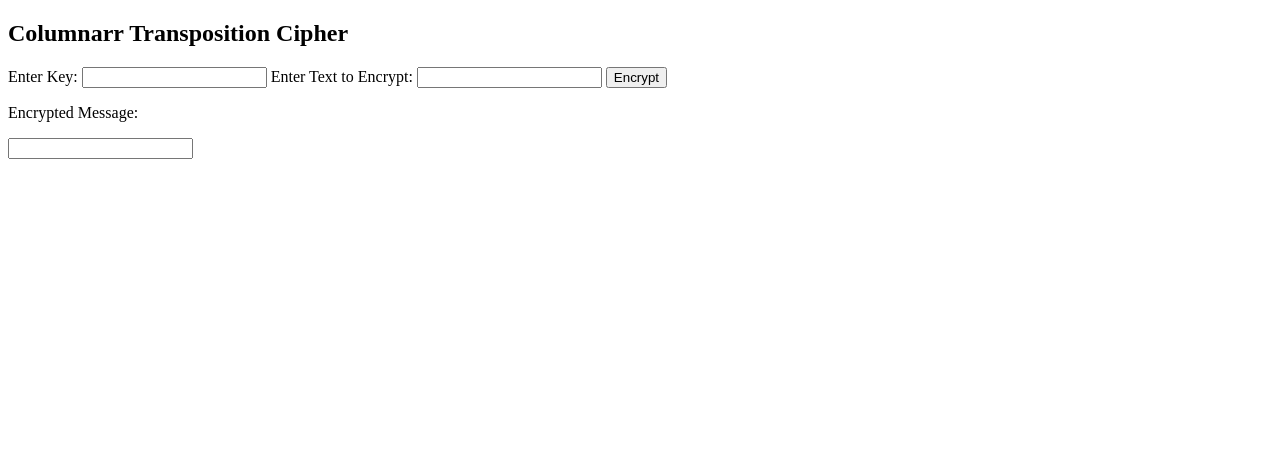
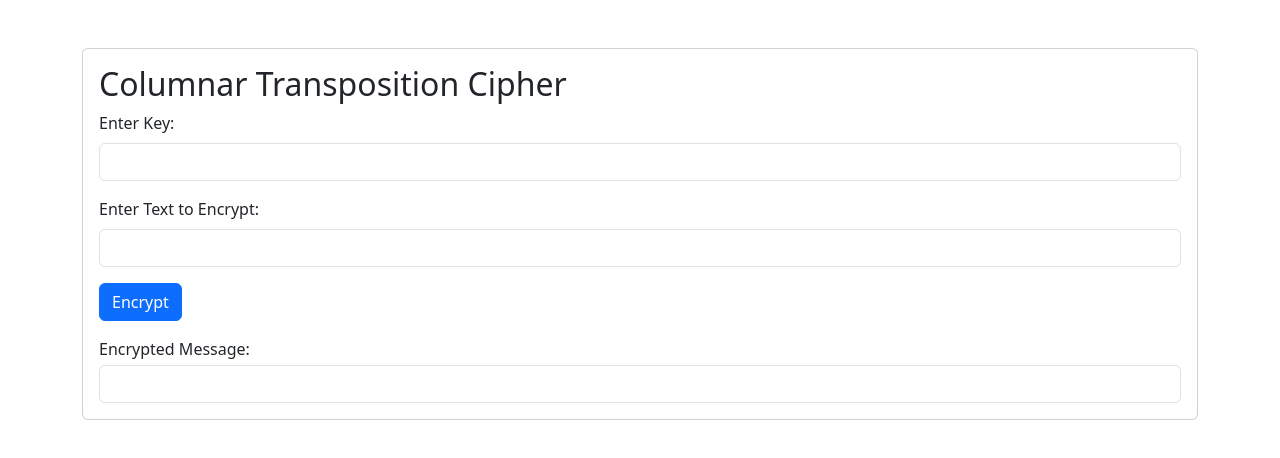
Before and after one commit to viccy2/PublicKey_Encryption_Demo, a plain HTML site: page columnarTC.html in a window 1280 px wide. Drawn offline with nearby package versions, Linux system fonts and the light colour scheme.

Commit message:
Update columnarTC.html

```diff
--- a/columnarTC.html
+++ b/columnarTC.html
@@ -2,24 +2,33 @@
 <!DOCTYPE html>
 <html lang="en">
 <head>
-<meta charset="UTF-8">
-<meta name="viewport" content="width=device-width, initial-scale=1.0">
-<title>Columnar Transposition Cipher</title>
+    <meta charset="UTF-8">
+    <meta name="viewport" content="width=device-width, initial-scale=1.0">
+    <title>Columnar Transposition Cipher</title>
+    <link href="https://cdn.jsdelivr.net/npm/bootstrap@5.3.0-alpha1/dist/css/bootstrap.min.css" rel="stylesheet" integrity="sha384-giJF6kkoqNQ00vy+HMDP7azOuL0xtbfIcaT9wjKHr8RbDVddVHyTfAAsrekwKmP1" crossorigin="anonymous">
 </head>
 <body>
 
-<h2>Columnarr Transposition Cipher</h2>
-
-<label for="key">Enter Key:</label>
-<input type="text" id="key">
-
-<label for="plaintext">Enter Text to Encrypt:</label>
-<input type="text" id="plaintext">
-
-<button id="encryptButton">Encrypt</button>
-
-<p>Encrypted Message:</p>
-<input type="text" id="encrypted" readonly>
+<div class="container mt-5">
+    <div class="card">
+        <div class="card-body">
+            <h2 class="card-title">Columnar Transposition Cipher</h2>
+            <div class="mb-3">
+                <label for="key" class="form-label">Enter Key:</label>
+                <input type="text" class="form-control" id="key">
+            </div>
+            <div class="mb-3">
+                <label for="plaintext" class="form-label">Enter Text to Encrypt:</label>
+                <input type="text" class="form-control" id="plaintext">
+            </div>
+            <button id="encryptButton" class="btn btn-primary">Encrypt</button>
+            <div class="mt-3">
+                <p class="mb-1">Encrypted Message:</p>
+                <input type="text" class="form-control" id="encrypted" readonly>
+            </div>
+        </div>
+    </div>
+</div>
 
 <script>
 document.getElementById("encryptButton").addEventListener("click", function() {
```
